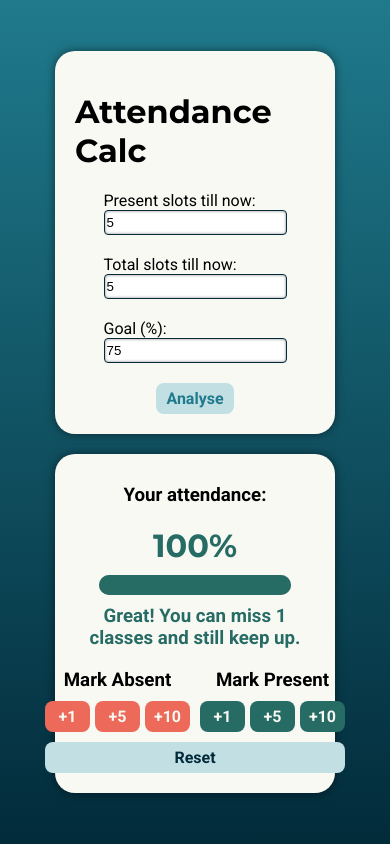
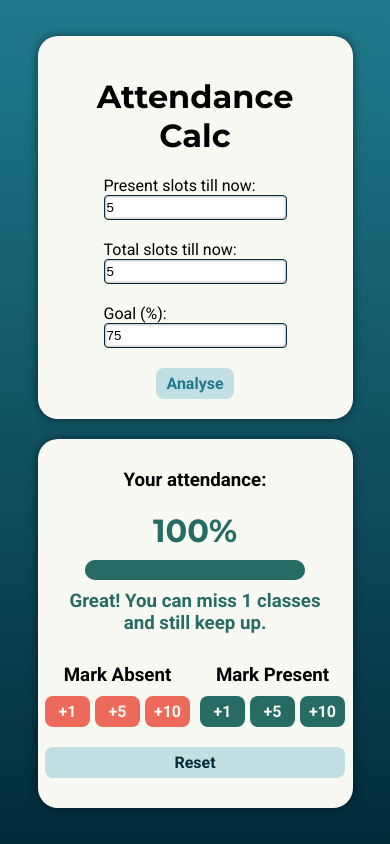
Before and after one commit to jnDhruv/attendance-calc, a website built with webpack: page src/template.html in a window 390 px wide. Both pictures are taken after typing "5", "5" into the empty fields and a click on the input "Analyse". Built offline with nearby package versions, Linux system fonts and the light colour scheme.

Commit message:
fix: optimize UI styles for mobiles/smaller display

```diff
--- a/src/styles/form.css
+++ b/src/styles/form.css
@@ -8,7 +8,7 @@ form {
   box-shadow: 0 0 10px var(--box-shadow-color);
   padding: 20px;
   border-radius: 20px;
-  width: 80%;
+  width: 90%;
 
   display: flex;
   flex-direction: column;
--- a/src/styles/general.css
+++ b/src/styles/general.css
@@ -26,6 +26,7 @@ body {
 
 h1 {
   font-family: Montserrat;
+  text-align: center;
 }
 
 .container {
--- a/src/styles/output.css
+++ b/src/styles/output.css
@@ -10,7 +10,7 @@
   box-shadow: 0 0 10px var(--box-shadow-color);
   padding: 20px;
   border-radius: 20px;
-  width: 80%;
+  width: 90%;
 
   display: flex;
   flex-direction: column;
@@ -56,6 +56,7 @@ h3 {
   display: grid;
   grid-template-columns: 1fr 1fr;
   column-gap: 10px;
+  margin: 10px 0;
 }
 
 .absent-buttons,
@@ -95,7 +96,7 @@ h3 {
 }
 
 .sim-reset {
-  margin-top: 10px;
+  margin-top: 20px;
   grid-column: span 2;
 }
 
```
